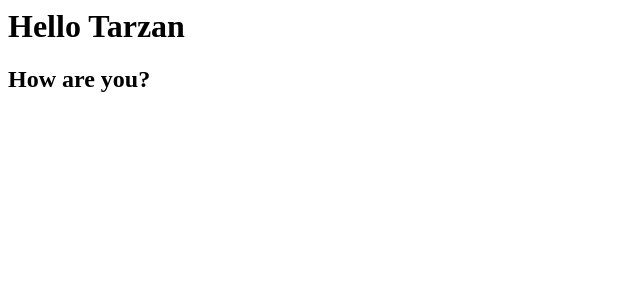
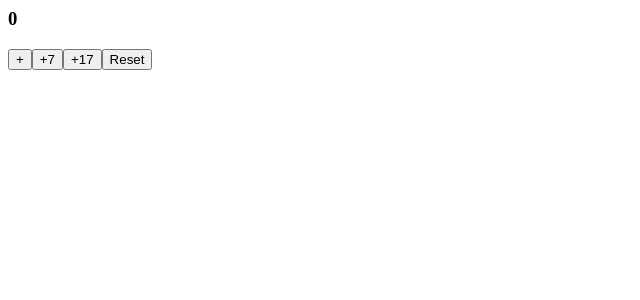
Before and after one commit to codesheepio/stateless-functional-components, a React app: page / in a window 1280 px wide. Shown: the top 300 px of the page, without its empty margins (0-640 px from the left). Built offline with nearby package versions, Linux system fonts and the light colour scheme.

Commit message:
Extracting Counter and Button from Clicker

```diff
--- a/src/App.js
+++ b/src/App.js
@@ -1,10 +1,10 @@
 import React from 'react';
 
-import Hello from './Hello';
+import Clicker from './Clicker';
 
 function App() {
   return (
-    <Hello name="Tarzan"/>
+    <Clicker />
   );
 }
 
--- /dev/null
+++ b/src/Button.js
@@ -0,0 +1,16 @@
+import React from 'react';
+import PropTypes from 'prop-types';
+
+function Button(props) {
+  return (
+    <button onClick={props.onClick}>
+      { props.children }
+    </button>
+  )
+}
+Button.propTypes = {
+  onClick: PropTypes.func.isRequired,
+  children: PropTypes.node.isRequired,
+};
+
+export default Button;
--- a/src/Clicker.js
+++ b/src/Clicker.js
@@ -1,4 +1,7 @@
 import React from 'react';
+
+import Counter from './Counter';
+import Button from './Button';
 
 class Clicker extends React.Component {
   constructor() {
@@ -17,11 +20,11 @@ class Clicker extends React.Component {
 
     return (
       <div>
-        <h3>{ counter }</h3>
-        <button onClick={this.setCounter(counter + 1)}>+</button>
-        <button onClick={this.setCounter(counter + 7)}>+7</button>
-        <button onClick={this.setCounter(counter + 17)}>+17</button>
-        <button onClick={this.setCounter(0)}>Reset</button>
+        <Counter value={ counter } />
+        <Button onClick={this.setCounter(counter + 1)}>+</Button>
+        <Button onClick={this.setCounter(counter + 7)}>+7</Button>
+        <Button onClick={this.setCounter(counter + 17)}>+17</Button>
+        <Button onClick={this.setCounter(0)}>Reset</Button>
       </div>
     )
   }
--- /dev/null
+++ b/src/Counter.js
@@ -0,0 +1,15 @@
+import React from 'react';
+import PropTypes from 'prop-types';
+
+function Counter(props) {
+  return (
+    <h3>
+      { props.value }
+    </h3>
+  )
+}
+Counter.propTypes = {
+  value: PropTypes.number.isRequired,
+};
+
+export default Counter;
```
